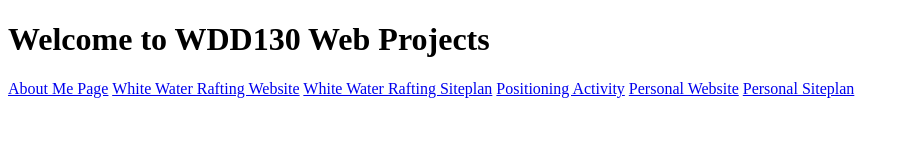
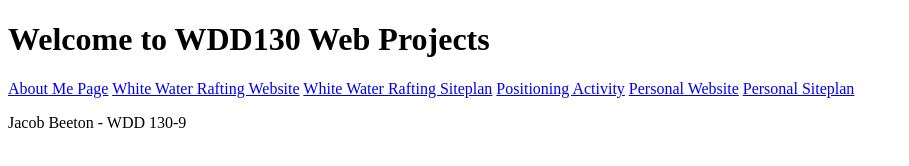
Before and after one commit to MrJBeets/Fall-2022, a plain HTML site: page wdd130/index.html in a window 1280 px wide. Shown: the whole page, without its empty margins (0-909 px from the left). Drawn offline with Linux system fonts and the light colour scheme.

Commit message:
added my name and stuff

```diff
--- a/wdd130/index.html
+++ b/wdd130/index.html
@@ -16,6 +16,7 @@
   <a href="#">Personal Website</a>
   <a href="#">Personal Siteplan</a>
   </nav>
+  <p>Jacob Beeton - WDD 130-9</p>
 
 </body>
 </html>
```
